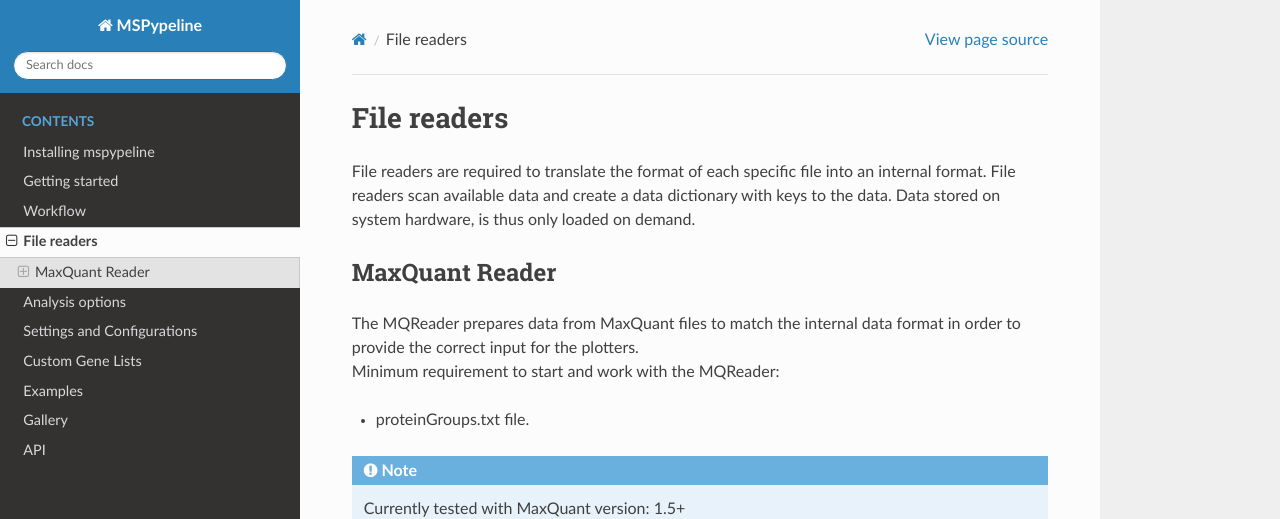
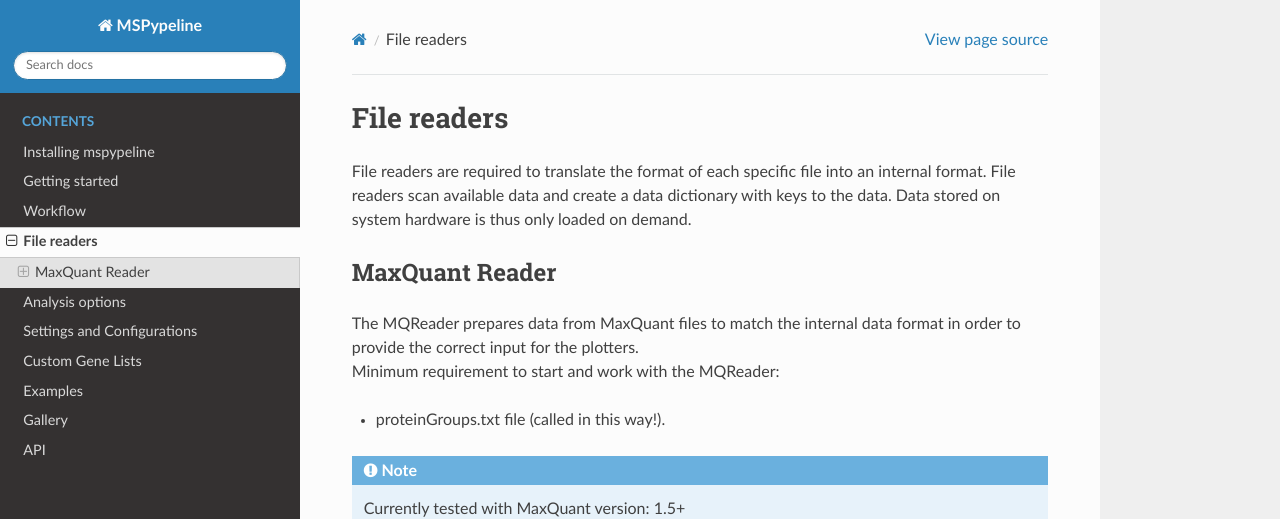
Before and after one commit to siheming/mspypeline, a Sphinx documentation site: the page built from doc/source/file_readers.rst, in a window 1280 px wide and 1211 px high. Shown: the top 519 px of the window. Built offline with Sphinx 7.4.7 and the Read the Docs theme 2.0.0, drawn with Linux system fonts in a browser that asks for light colours.

Commit message:
Update file_readers.rst

```diff
--- a/doc/source/file_readers.rst
+++ b/doc/source/file_readers.rst
@@ -3,7 +3,7 @@
 File readers
 ============
 File readers are required to translate the format of each specific file into an internal format. File readers scan
-available data and create a data dictionary with keys to the data. Data stored on system hardware, is thus only loaded
+available data and create a data dictionary with keys to the data. Data stored on system hardware is thus only loaded
 on demand.
 
 
@@ -13,7 +13,7 @@
   for the plotters.
 | Minimum requirement to start and work with the MQReader:
 
-* proteinGroups.txt file.
+* proteinGroups.txt file (called in this way!).
 
 .. note::
     Currently tested with MaxQuant version: 1.5+
```
